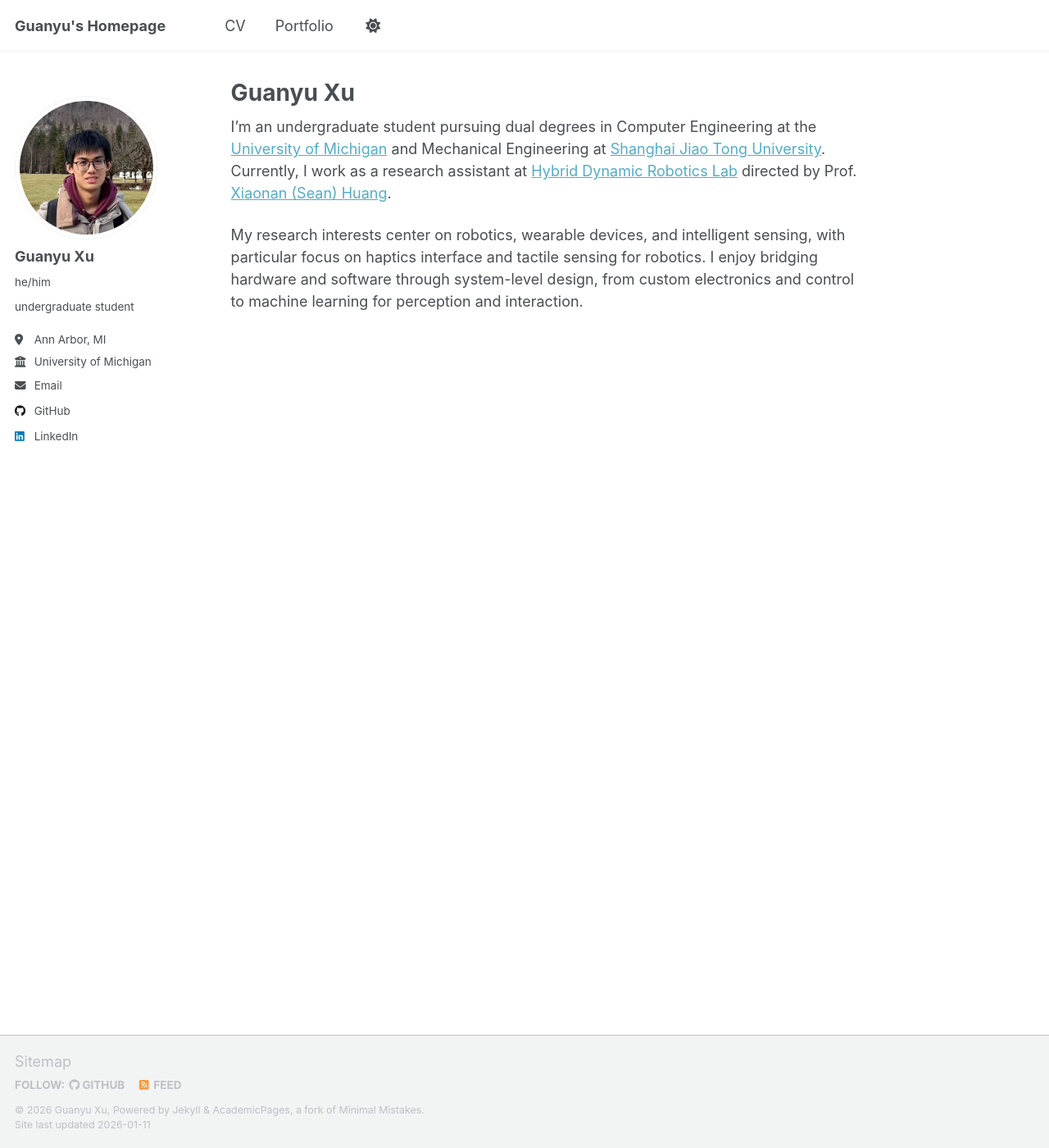
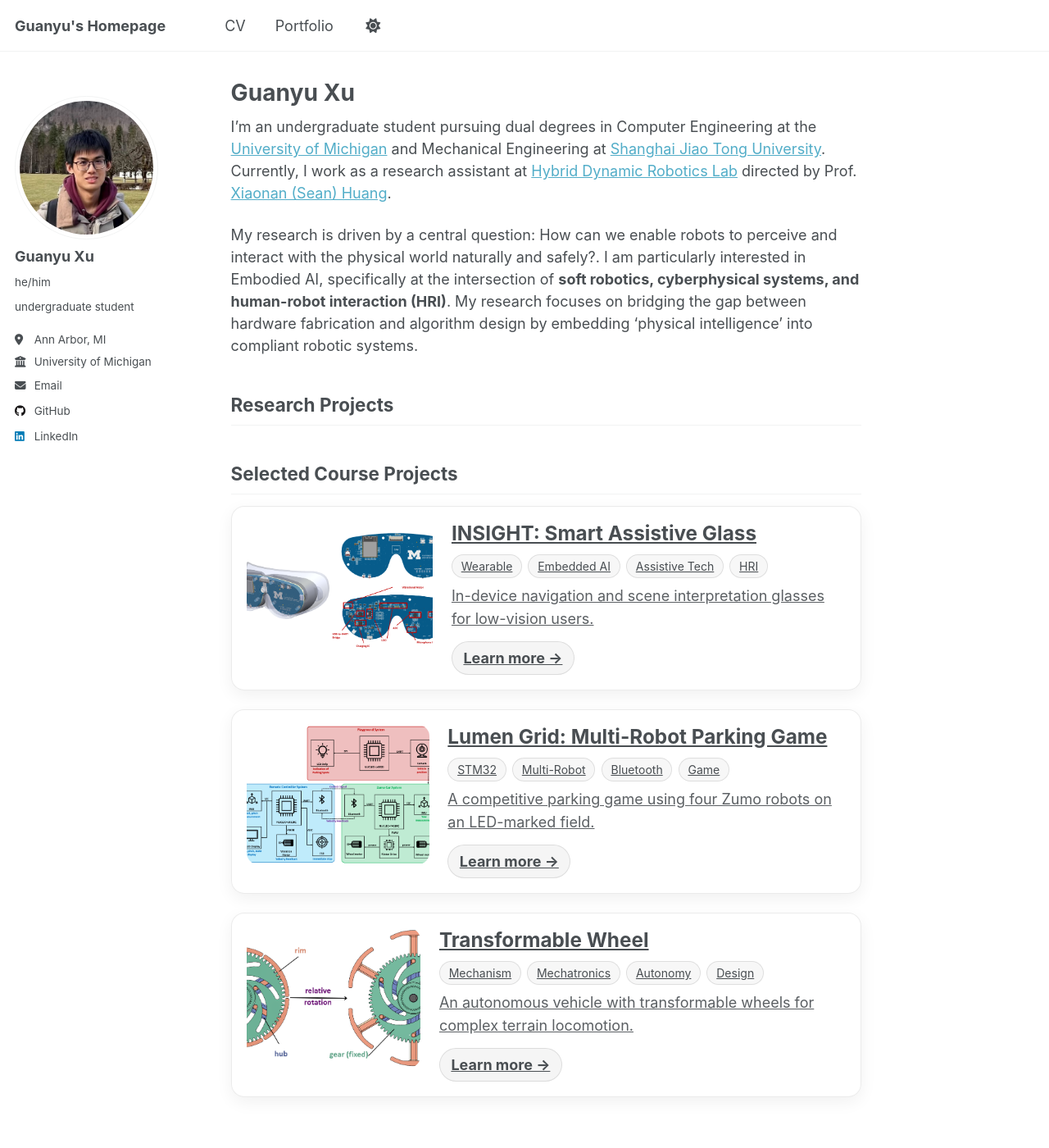
Before and after one commit to XuGuaaaanyu/XuGuaaaanyu.github.io, a Jekyll site: the page built from _pages/about.md, in a window 1280 px wide and 1400 px high. Shown: the whole window at 82% size. Built offline with Jekyll 4.4.1, drawn with Linux system fonts in a browser that asks for light colours; a script that is not in the unit is left out.

Commit message:
test card

```diff
--- a/_pages/about.md
+++ b/_pages/about.md
@@ -8,4 +8,47 @@
 ---
 I'm an undergraduate student pursuing dual degrees in Computer Engineering at the [University of Michigan](https://ece.engin.umich.edu/academics/undergraduate/majors-minors/computer-engineering-major/) and Mechanical Engineering at [Shanghai Jiao Tong University](https://www.ji.sjtu.edu.cn/). Currently, I work as a research assistant at [Hybrid Dynamic Robotics Lab](https://soft.robotics.umich.edu/) directed by Prof. [Xiaonan (Sean) Huang](https://scholar.google.com/citations?user=MNKU_WcAAAAJ&hl=zh-CN).
 
-My research interests center on robotics, wearable devices, and intelligent sensing, with particular focus on haptics interface and tactile sensing for robotics. I enjoy bridging hardware and software through system-level design, from custom electronics and control to machine learning for perception and interaction.
+My research is driven by a central question: How can we enable robots to perceive and interact with the physical world naturally and safely?. I am particularly interested in Embodied AI, specifically at the intersection of **soft robotics, cyberphysical systems, and human-robot interaction (HRI)**. My research focuses on bridging the gap between hardware fabrication and algorithm design by embedding 'physical intelligence' into compliant robotic systems.
+
+
+## Research Projects
+
+
+## Selected Course Projects
+<div class="project-list">
+  <a class="project-card" href="{{ '/portfolio/smart-glass/' | relative_url }}">
+    <div class="project-teaser"><img src="{{ '/images/glass/cover.png' | relative_url }}" alt="Smart Glass teaser"></div>
+    <div class="project-body">
+      <div class="project-title">INSIGHT: Smart Assistive Glass</div>
+      <div class="project-tags">
+        <span class="tag">Wearable</span><span class="tag">Embedded AI</span><span class="tag">Assistive Tech</span><span class="tag">HRI</span>
+      </div>
+      <div class="project-desc">In-device navigation and scene interpretation glasses for low-vision users.</div>
+      <div class="project-cta">Learn more →</div>
+    </div>
+  </a>
+
+  <a class="project-card" href="{{ '/portfolio/lumen-grid/' | relative_url }}">
+    <div class="project-teaser"><img src="{{ '/images/parking/cover.png' | relative_url }}" alt="Lumen Grid teaser"></div>
+    <div class="project-body">
+      <div class="project-title">Lumen Grid: Multi-Robot Parking Game</div>
+      <div class="project-tags">
+        <span class="tag">STM32</span><span class="tag">Multi-Robot</span><span class="tag">Bluetooth</span><span class="tag">Game</span>
+      </div>
+      <div class="project-desc">A competitive parking game using four Zumo robots on an LED-marked field.</div>
+      <div class="project-cta">Learn more →</div>
+    </div>
+  </a>
+
+  <a class="project-card" href="{{ '/portfolio/transformable-wheel/' | relative_url }}">
+    <div class="project-teaser"><img src="{{ '/images/wheel/wheel_mechanism.png' | relative_url }}" alt="Transformable wheel teaser"></div>
+    <div class="project-body">
+      <div class="project-title">Transformable Wheel</div>
+      <div class="project-tags">
+        <span class="tag">Mechanism</span><span class="tag">Mechatronics</span><span class="tag">Autonomy</span><span class="tag">Design</span>
+      </div>
+      <div class="project-desc">An autonomous vehicle with transformable wheels for complex terrain locomotion.</div>
+      <div class="project-cta">Learn more →</div>
+    </div>
+  </a>
+</div>
--- /dev/null
+++ b/_sass/_custom.scss
@@ -0,0 +1,117 @@
+/* Section entry cards: Projects / Publications */
+.section-cards{
+  display:grid;
+  grid-template-columns: repeat(2, minmax(0, 1fr));
+  gap: 1rem;
+  margin: 1rem 0 1.25rem 0;
+}
+.section-card{
+  padding: 1rem;
+  border-radius: 16px;
+  border: 1px solid rgba(0,0,0,0.08);
+  text-decoration:none;
+  color: inherit;
+  background: rgba(255,255,255,0.9);
+  box-shadow: 0 6px 20px rgba(0,0,0,0.06);
+  transition: transform 120ms ease, box-shadow 120ms ease;
+  display:block;
+}
+.section-card:hover{
+  transform: translateY(-2px);
+  box-shadow: 0 10px 26px rgba(0,0,0,0.10);
+}
+.section-title{ font-size: 1.2rem; font-weight: 800; }
+.section-desc{ opacity: 0.9; margin-top: 0.25rem; line-height: 1.5; }
+
+/* Project cards (left teaser + right text) */
+.project-list {
+  display: flex;
+  flex-direction: column;
+  gap: 1.25rem;
+  margin-top: 0.75rem;
+}
+
+.project-card {
+  display: flex;
+  gap: 1.25rem;
+  padding: 1rem;
+  border-radius: 16px;
+  border: 1px solid rgba(0,0,0,0.08);
+  text-decoration: none;
+  color: inherit;
+  background: rgba(255,255,255,0.9);
+  box-shadow: 0 6px 20px rgba(0,0,0,0.06);
+  transition: transform 120ms ease, box-shadow 120ms ease;
+}
+
+.project-card:hover {
+  transform: translateY(-2px);
+  box-shadow: 0 10px 26px rgba(0,0,0,0.10);
+}
+
+.project-teaser img {
+  width: 300px;
+  height: 170px;
+  object-fit: cover;
+  border-radius: 14px;
+  display: block;
+}
+
+.project-body {
+  display: flex;
+  flex-direction: column;
+  gap: 0.45rem;
+  min-width: 0;
+}
+
+.project-title {
+  font-size: 1.35rem;
+  font-weight: 700;
+  line-height: 1.2;
+}
+
+.project-desc {
+  font-size: 1rem;
+  line-height: 1.55;
+  opacity: 0.90;
+}
+
+.project-tags {
+  display: flex;
+  flex-wrap: wrap;
+  gap: 0.4rem;
+  margin-top: 0.15rem;
+}
+
+.tag {
+  display: inline-block;
+  font-size: 0.78rem;
+  padding: 0.18rem 0.60rem;
+  border-radius: 999px;
+  border: 1px solid rgba(0,0,0,0.10);
+  background: rgba(0,0,0,0.03);
+}
+
+.project-cta {
+  margin-top: 0.25rem;
+  font-weight: 700;
+  display: inline-block;
+  width: fit-content;
+  padding: 0.35rem 0.75rem;
+  border-radius: 999px;
+  border: 1px solid rgba(0,0,0,0.10);
+  background: rgba(0,0,0,0.04);
+}
+
+/* Mobile */
+@media (max-width: 900px) {
+  .section-cards{ grid-template-columns: 1fr; }
+
+  .project-card {
+    flex-direction: column;
+  }
+  .project-teaser img {
+    width: 100%;
+    height: auto;
+  }
+}
--- a/assets/css/main.scss
+++ b/assets/css/main.scss
@@ -39,5 +39,6 @@
 
     "vendor/font-awesome/fontawesome",
     "vendor/font-awesome/solid",
-    "vendor/font-awesome/brands"
+    "vendor/font-awesome/brands",
+    "custom"
 ;
```
Also changed, not shown: _drafts/post-draft.md (deleted, +0 -19 lines), _portfolio/01.SmartGlass.md (+9 -1 lines), _portfolio/02.LumenGrid.md (+9 -1 lines), _portfolio/03.Wheel.md (+9 -1 lines).
